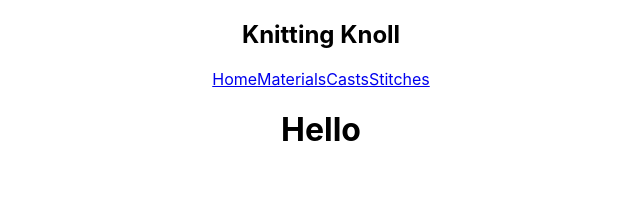
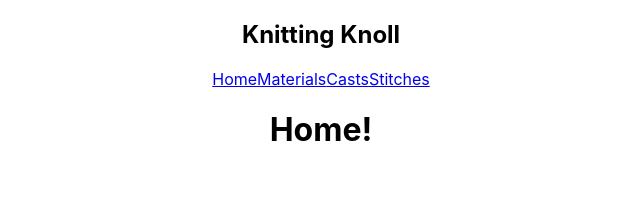
Before and after one commit to marmaeju/knitting_knoll, a React (Create React App) app: page / in a window 1280 px wide. Shown: the top 200 px of the page, without its empty margins (319-959 px from the left). Built offline with nearby package versions, Linux system fonts and the light colour scheme.

Commit message:
MaterialCard ready to export

```diff
--- a/src/components/MaterialCard.jsx
+++ b/src/components/MaterialCard.jsx
@@ -0,0 +1,8 @@
+const MaterialCard = () => {
+  return (
+    <div>
+    </div>
+  )
+}
+
+export default MaterialCard
--- a/src/pages/Home.js
+++ b/src/pages/Home.js
@@ -1,7 +1,7 @@
 const Home = () => {
   return (
     <div>
-      <h1>Hello</h1>
+      <h1>Home!</h1>
     </div>
   )
 }
```
